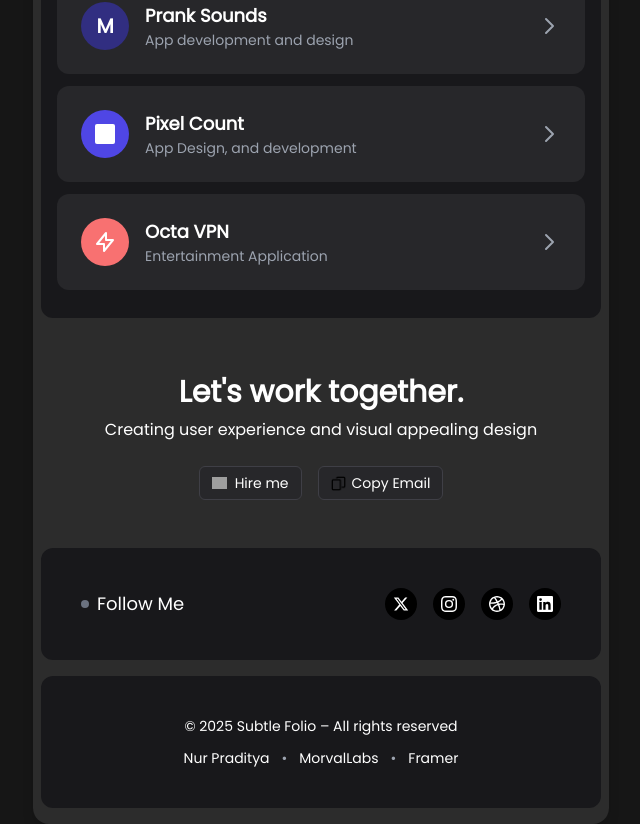
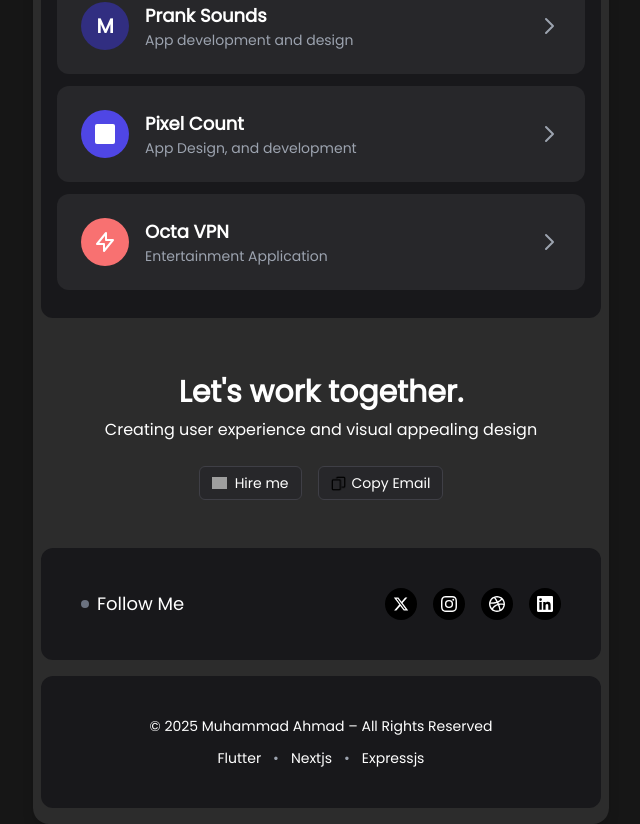
Before and after one commit to MuhammadAhmad338/MyOwnPortfolio, a Next.js app: page / in a window 1280 px wide. Shown: the part 964-1788 px from the top of the page, without its empty margins (319-959 px from the left). Built offline with nearby package versions, Linux system fonts and the light colour scheme; grey boxes are pictures that could not be loaded.

Commit message:
latest commits

```diff
--- a/app/components/Footer.tsx
+++ b/app/components/Footer.tsx
@@ -8,13 +8,13 @@ const Footer = () => {
     return (
         <div className={`${darkMode ? 'bg-zinc-900' : 'bg-gray-100'} px-10 py-10 mt-4 mb-2 rounded-xl ${darkMode ? 'text-white' : 'text-gray-600'} transition-colors duration-200`}>
             <div className="flex flex-col items-center space-y-3">
-                <p className="text-sm font-medium">© {new Date().getFullYear()} Subtle Folio – All rights reserved</p>
+                <p className="text-sm font-medium">© {new Date().getFullYear()} Muhammad Ahmad – All Rights Reserved</p>
                 <div className="flex items-center space-x-3 text-sm">
-                    <a href="#" className="hover:underline font-medium transition-colors duration-200 hover:text-gray-900">Nur Praditya</a>
+                    <a href="#" className="hover:underline font-medium transition-colors duration-200 hover:text-gray-900">Flutter</a>
                     <span className="text-gray-400">•</span>
-                    <a href="#" className="hover:underline font-medium transition-colors duration-200 hover:text-gray-900">MorvalLabs</a>
+                    <a href="#" className="hover:underline font-medium transition-colors duration-200 hover:text-gray-900">Nextjs</a>
                     <span className="text-gray-400">•</span>
-                    <a href="#" className="hover:underline font-medium transition-colors duration-200 hover:text-gray-900">Framer</a>
+                    <a href="#" className="hover:underline font-medium transition-colors duration-200 hover:text-gray-900">Expressjs</a>
                 </div>
             </div>
         </div>
```
